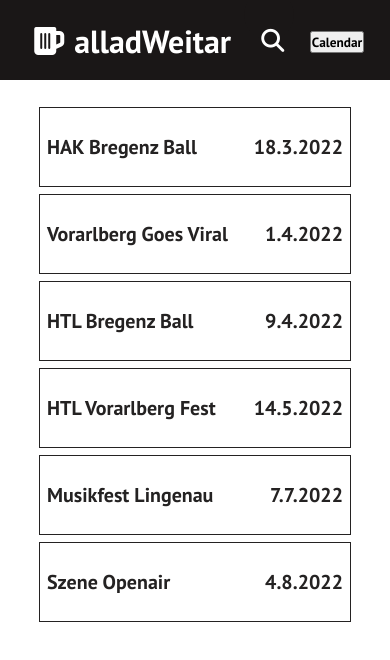
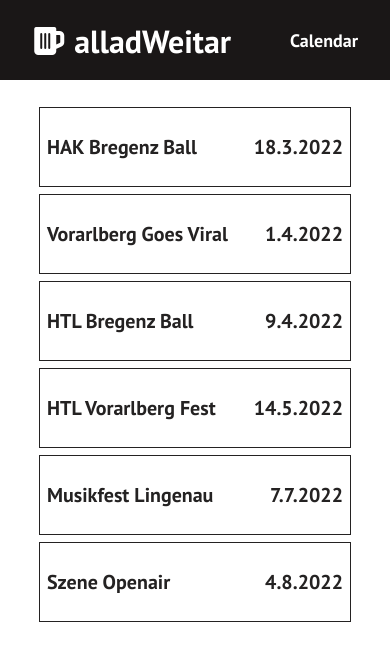
Before and after one commit to EricReinprecht/alladWeitar, a React (Create React App) app: page / in a window 390 px wide. Shown: the top 660 px of the page. Built offline with nearby package versions, Linux system fonts and the light colour scheme.

Commit message:
fertig styling fehlt und ohne searchbar

```diff
--- a/src/components/Calendar/Calendar.css
+++ b/src/components/Calendar/Calendar.css
@@ -10,6 +10,8 @@
 }
 
 .calendar{
+background-color: white;
+
     z-index: 5;
     display: none;
 
@@ -128,7 +130,7 @@
     height: 60px;
     width: calc(100%/7);
 
-    border: 1px solid black;
+    border: 1px solid lightgrey;
     background-color: white;
 }
 
--- a/src/components/Navbar.css
+++ b/src/components/Navbar.css
@@ -16,7 +16,7 @@
   justify-content: center;
   align-items: center;
   height: 80px;
-  max-width: 1500px;
+  width: 100%;
 }
 
 .navbar-logo {
@@ -86,20 +86,65 @@
 .fa-beer-mug-empty {
   padding: 10px;
 }
-.searchbar {
+.searchbar-container {
+  background-color: rgb(26, 23, 23);
+  height: 80px;
+  width: 40%;
+
+  display: flex;
+  justify-content: center;
+  align-items: center;
+
+  position: absolute;
+  margin-right: 40%;
   z-index: 2;
-  margin-left: 40vw;
+}
+
+.searchbar{
+  position: relative;
+  right: 0px;
 }
 
 .home-button{
   display: none;
 }
 
+.calendar-button {
+  background-color: rgb(26, 23, 23);
+  height: 80px;
+  border: none;
+  color: white;
+  padding: 15px 32px;
+  font-size: 18px;
+  cursor: pointer;
+}
+
+.calendar-button:hover{
+ background-color: #fff;
+ color: rgb(26, 23, 23);
+ transition: 250ms;
+}
+
+.calendar-button-container {
+  position: absolute;
+  top: 0px;
+  right: 10%;
+}
+
+
+
 @media screen and (max-width: 960px) {
   .searchbar {
-    z-index: 200;
-    margin-left: 60vw;
+    z-index: 2;
+
   }
+
+  .calendar-button-container {
+    position: absolute;
+    top: 0px;
+    right: 7%;
+  }
+
   .NavbarItems {
     position: relative;
   }
@@ -127,20 +172,6 @@
   .nav-items {
     position: static;
   }
-
-  /*.nav-item{
-      position: absolute;
-      width: 100vw;
-    }
-
-    #calendar-button{
-      bottom: 100px;
-    }
-
-    #home-button{
-      position: absolute;
-      bottom: 200px;
-    }*/
 
   .nav-links {
     text-align: center;
@@ -198,3 +229,11 @@
     transition: 250ms;
   }
 }
+
+@media screen and (max-width: 600px) {
+  .calendar-button-container {
+    position: absolute;
+    top: 0px;
+    right: 0px;
+  }
+}
--- a/src/components/Navbar.js
+++ b/src/components/Navbar.js
@@ -1,6 +1,6 @@
 import { Link } from 'react-router-dom';
 import './Navbar.css';
-import Searchbar from './Searchbar';
+//import Searchbar from './Searchbar';
 
 export default function Navbar() {
 
@@ -26,11 +26,13 @@ export default function Navbar() {
             <i className="fa-solid fa-beer-mug-empty"/>
             <div className='app-name'>alladWeitar</div>
           </Link>
-          <div className='searchbar'>
+          {/*<div className='searchbar-container'>
+            <div className='searchbar'>
               <Searchbar/>
-          </div>
-          <div className='calendar-button'>
-            <button onClick={() => displayCalendar()}>Calendar</button>
+            </div>
+          </div>*/}
+          <div className='calendar-button-container'>
+            <button className='calendar-button' onClick={() => displayCalendar()}>Calendar</button>
           </div>
           <div className='home-button'>
             <Link to='/' className='nav-links' id="home-button">
```
